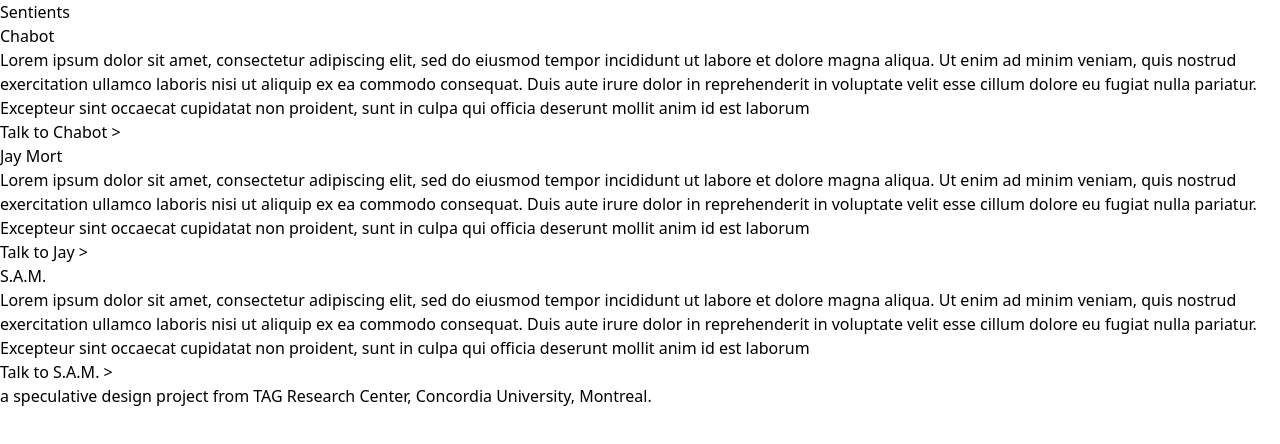
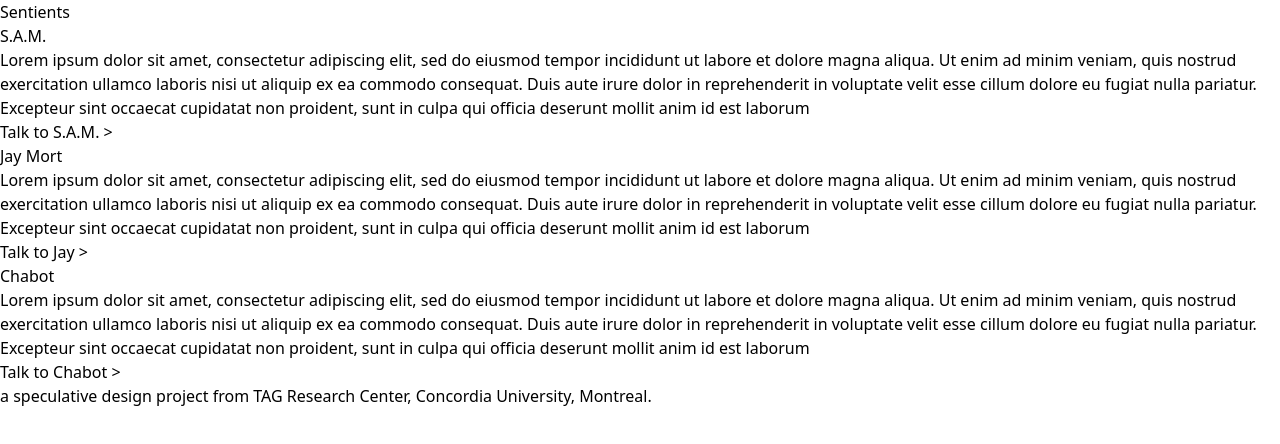
Before and after one commit to Speculative-Play/Sentients, a React (Vite) app: page / in a window 1280 px wide. Shown: the top 444 px of the page. Built offline with nearby package versions, Linux system fonts and the light colour scheme.

Commit message:
reorder collection

```diff
--- a/src/App.jsx
+++ b/src/App.jsx
@@ -3,12 +3,12 @@
 
 const sentientData = [
   {
-    id: "chabot-1",
-    name: "Chabot",
+    id: "sam-1",
+    name: "S.A.M.",
     description:
       "Lorem ipsum dolor sit amet, consectetur adipiscing elit, sed do eiusmod tempor incididunt ut labore et dolore magna aliqua. Ut enim ad minim veniam, quis nostrud exercitation ullamco laboris nisi ut aliquip ex ea commodo consequat. Duis aute irure dolor in reprehenderit in voluptate velit esse cillum dolore eu fugiat nulla pariatur. Excepteur sint occaecat cupidatat non proident, sunt in culpa qui officia deserunt mollit anim id est laborum",
-    actionText: "Talk to Chabot",
-    onAction: () => console.log("Chabot interaction initiated"),
+    actionText: "Talk to S.A.M.",
+    onAction: () => console.log("S.A.M. interaction initiated"),
   },
   {
     id: "jaymort-1",
@@ -19,12 +19,12 @@
     onAction: () => console.log("Jay Mort interaction initiated"),
   },
   {
-    id: "sam-1",
-    name: "S.A.M.",
+    id: "chabot-1",
+    name: "Chabot",
     description:
       "Lorem ipsum dolor sit amet, consectetur adipiscing elit, sed do eiusmod tempor incididunt ut labore et dolore magna aliqua. Ut enim ad minim veniam, quis nostrud exercitation ullamco laboris nisi ut aliquip ex ea commodo consequat. Duis aute irure dolor in reprehenderit in voluptate velit esse cillum dolore eu fugiat nulla pariatur. Excepteur sint occaecat cupidatat non proident, sunt in culpa qui officia deserunt mollit anim id est laborum",
-    actionText: "Talk to S.A.M.",
-    onAction: () => console.log("S.A.M. interaction initiated"),
+    actionText: "Talk to Chabot",
+    onAction: () => console.log("Chabot interaction initiated"),
   },
 ];
 
```
